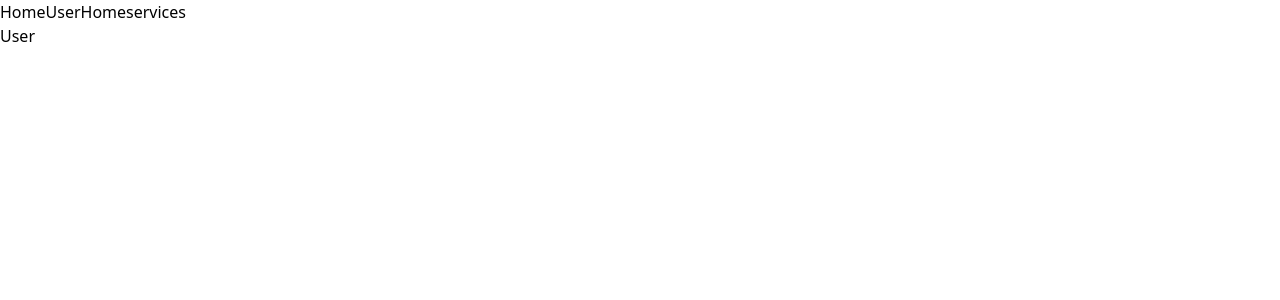
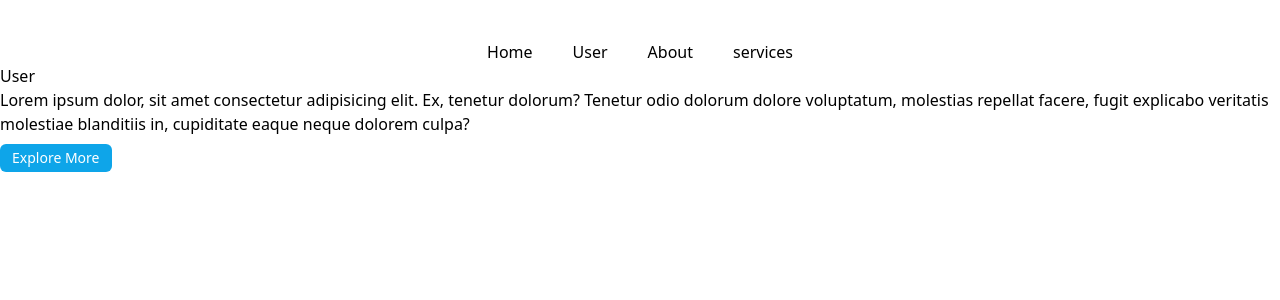
Before and after one commit to Lucky-Kashyap/Front-End-Domination-Create-Anything-with-Code, a React (Vite) app in the folder React JS/Section 12 - React JS Routing and Beyond/react routing/: page /user in a window 1280 px wide. Shown: the top 300 px of the page. Built offline with nearby package versions, Linux system fonts and the light colour scheme; the HTML template or start-up script is replaced by a standard one.

Commit message:
useNavigate hook to go to particular route

```diff
--- a/React JS/Section 12 - React JS Routing and Beyond/react routing/src/App.jsx
+++ b/React JS/Section 12 - React JS Routing and Beyond/react routing/src/App.jsx
@@ -8,10 +8,10 @@ import Services from "./components/Services";
 function App() {
   return (
     <div>
-      <nav>
+      <nav className="mt-10 flex justify-center gap-10">
         <Link to="/">Home</Link>
         <Link to="/user">User</Link>
-        <Link to="/about">Home</Link>
+        <Link to="/about">About</Link>
         <Link to="/services">services</Link>
       </nav>
 
--- a/React JS/Section 12 - React JS Routing and Beyond/react routing/src/components/Home.jsx
+++ b/React JS/Section 12 - React JS Routing and Beyond/react routing/src/components/Home.jsx
@@ -1,7 +1,21 @@
 import React from "react";
 
 const Home = () => {
-  return <div>Home</div>;
+  return (
+    <div className="w-1/2 m-auto mt-10 bg-zinc-100">
+      <h1 className="text-grey-400 text-5xl mb-4">Home</h1>
+      <p className="mb-2">
+        Lorem ipsum dolor, sit amet consectetur adipisicing elit. Ex, tenetur
+        dolorum? Tenetur odio dolorum dolore voluptatum, molestias repellat
+        facere, fugit explicabo veritatis molestiae blanditiis in, cupiditate
+        eaque neque dolorem culpa?
+      </p>
+
+      <button className="px-3 py-1 bg-sky-500 text-sm text-white rounded-md">
+        Explore More
+      </button>
+    </div>
+  );
 };
 
 export default Home;
--- a/React JS/Section 12 - React JS Routing and Beyond/react routing/src/components/User.jsx
+++ b/React JS/Section 12 - React JS Routing and Beyond/react routing/src/components/User.jsx
@@ -1,7 +1,31 @@
 import React from "react";
+import { useNavigate } from "react-router-dom";
 
 const User = () => {
-  return <div>User</div>;
+  const navigate = useNavigate();
+
+  const back = () => {
+    navigate("/");
+    // console.log("hey");
+  };
+  return (
+    <div>
+      <h3>User</h3>
+      <p className="mb-2">
+        Lorem ipsum dolor, sit amet consectetur adipisicing elit. Ex, tenetur
+        dolorum? Tenetur odio dolorum dolore voluptatum, molestias repellat
+        facere, fugit explicabo veritatis molestiae blanditiis in, cupiditate
+        eaque neque dolorem culpa?
+      </p>
+
+      <button
+        onClick={back}
+        className="px-3 py-1 bg-sky-500 text-sm text-white rounded-md"
+      >
+        Explore More
+      </button>
+    </div>
+  );
 };
 
 export default User;
```
Also changed, not shown: 1 other file (tests, documents, lock files or other folders).
